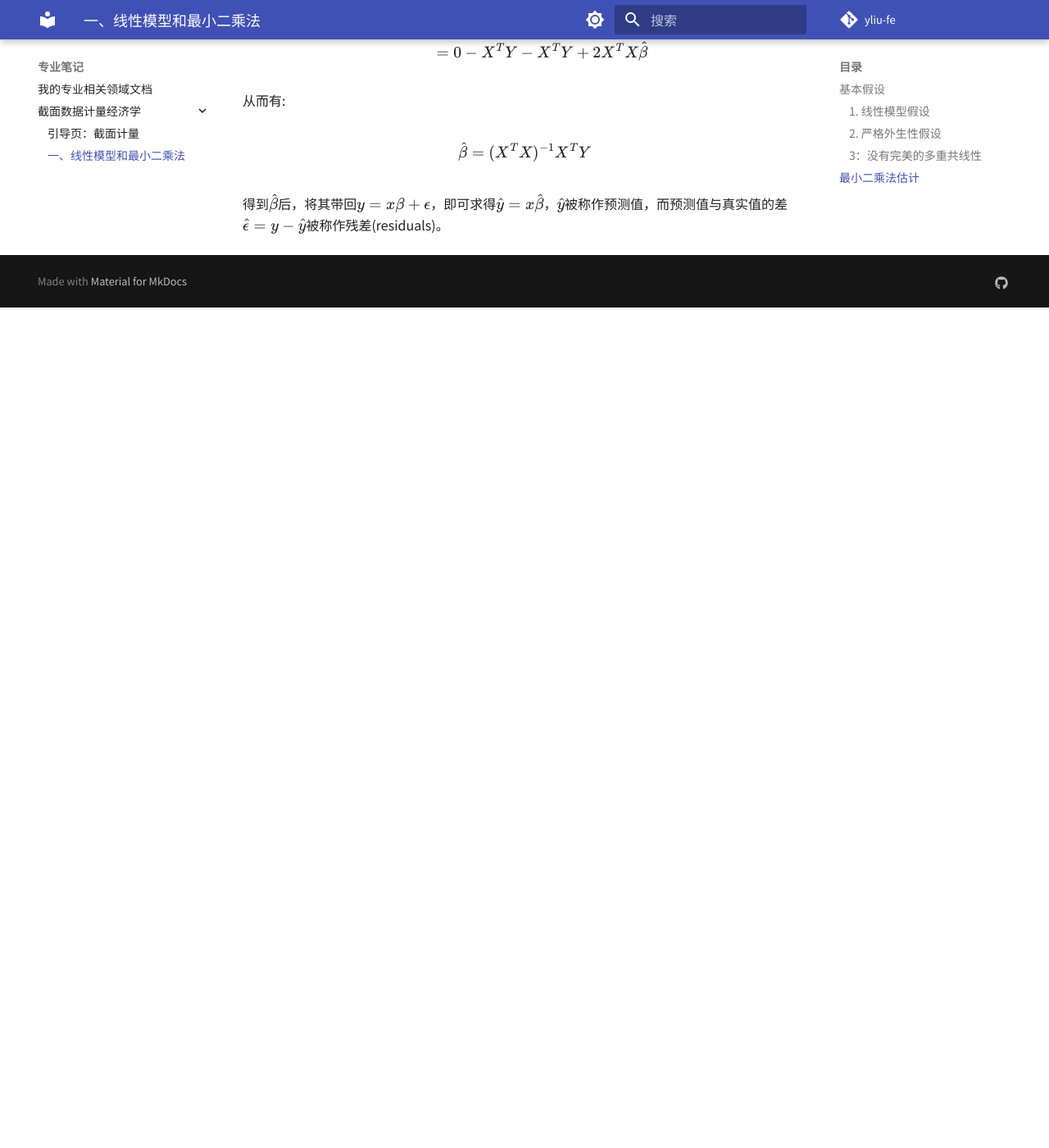
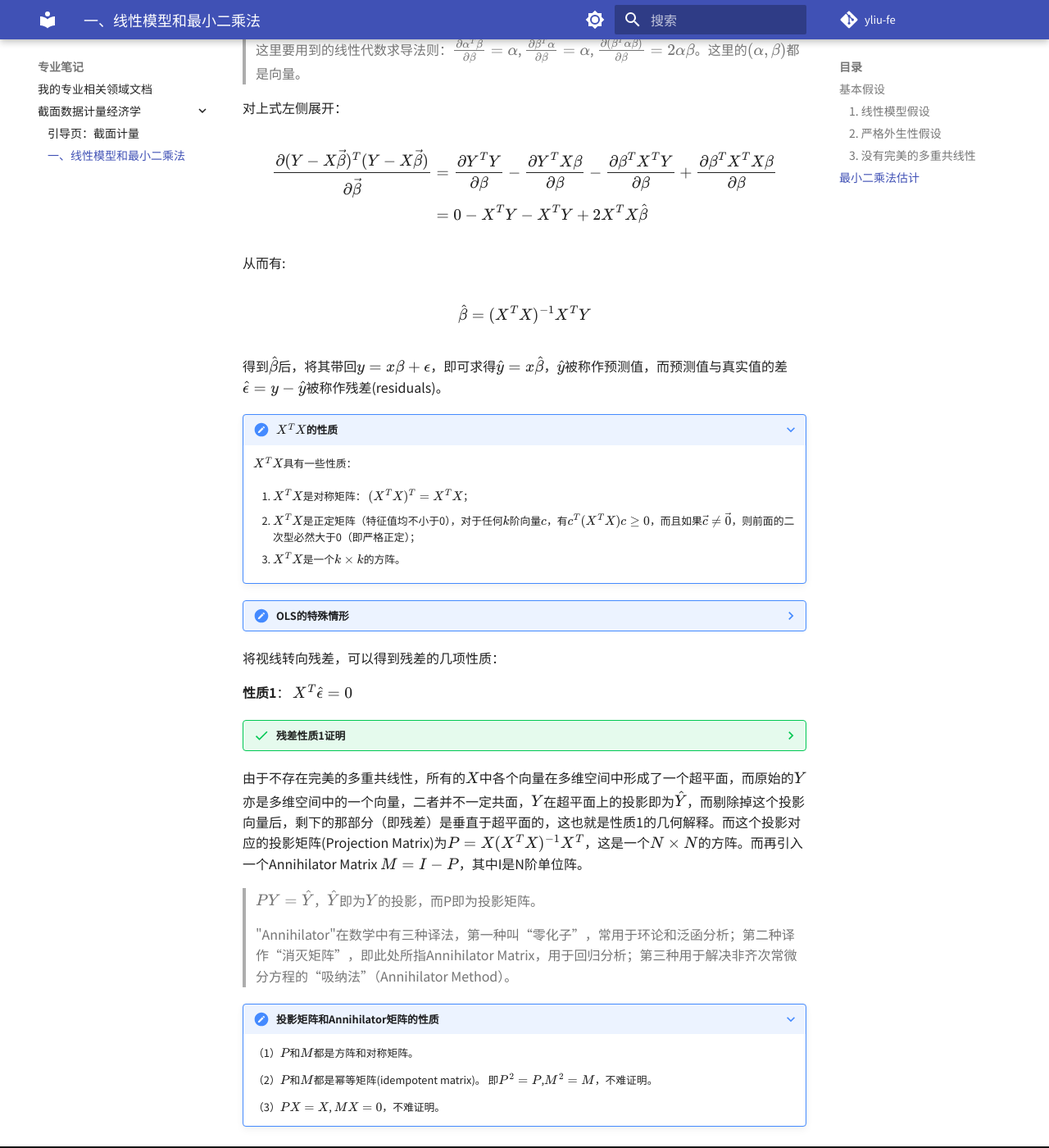
Before and after one commit to yliu-fe/yliu-fe.github.io, an MkDocs documentation site: the page built from docs/Majors/Cross-Sectional Econometrics/1_OLS.md, in a window 1280 px wide and 1400 px high, scrolled down 3156 px. Shown: the whole window at 82% size. Built offline with MkDocs 1.6.1 and Material for MkDocs 9.7.7, drawn with Linux system fonts in a browser that asks for light colours; comment, search, counter and statistics services are not loaded; before the commit the page ends 3531 px from its top, so only the background shows below that; some of the changed text lies outside the part shown.

Commit message:
Update: support for new version of PyMdownX blocks

```diff
--- a/docs/Majors/Cross-Sectional Econometrics/1_OLS.md
+++ b/docs/Majors/Cross-Sectional Econometrics/1_OLS.md
@@ -49,13 +49,15 @@ $$
 > 期望迭代原则经常会用在宏观经济学的动态均衡模型中，利用T期信息集来求解之后的消费决策，如知信息集$I_t$时求解t+2期的消费决策，$E_t[C_{t+2}] = E[C_{t+2}|I_t] = E_t [ E(C_{t+2} | I_{t+1})]$，另一个用途就是接下来要讲的严格外生性。
 
 ??? success "期望迭代法则的证明"
-    $$
-    \begin{align}
+
+
+$$
+\begin{align}
     E[u|v] &= \int uf(u|v) du\\
     E_v[E(u|v)] &= \int (\int uf(u|v) du) f(v) dv = \int \int uf(u|v) f(v) du dv\\
     &= \int u (\int f(u,v)dv) du = \int u f(u) du = E(u)
     \end{align}
-    $$
+$$
 
 接下来继续讨论严格外生性问题，由于知道了全部观测值$X$，就可以将这些常数$x_{ji}$乘进去：$E[\epsilon_i x_{ji}] = 0$，从而有$E_x [ E(\epsilon_i x_{ji} | x)] = 0$，从而有$E[\epsilon_i x_{ji}] = 0$，而如果$x_{1i} = 1$，那么就有$E[\epsilon_i] = 0$。而$cov(x_{ji}, \epsilon_i) = E[x_{ji} \epsilon_i] - E(x_{ji})E(\epsilon_i) = 0$，从而有$x_{ji}$与$\epsilon_i$正交（独立）。
 
@@ -67,7 +69,7 @@ $$
 
 或者说偏导数$\partial E(y_i|X)/\partial x_{ji} = \beta_j$。其经济学意义在于，*平均而言（因为式子里是期望），在其他的变量不变的情况下（偏导数的意义），如果$x_{ji}$增大了$\Delta x_{ji}$个单位，那么$y_i$将会提高$\beta_j \Delta x_{ji}$。*
 
-### 3：没有完美的多重共线性
+### 3. 没有完美的多重共线性
 
 假设3的严格表达应该是：*矩阵$X$（其规模为$n\times k$）的秩$rank(X) = k$*。
 
@@ -80,7 +82,6 @@ $$
 > 参照$rank(X^T X) = rank(XX^T) = rank(X)$
 
 此外，受限于计算机浮点数精度的限制，可能$X^T X$的行列式趋近于0，导致精度不够，或者其逆矩阵的行列式趋近于无穷，出现无法估计的情况。当这个行列式趋近于0时，其实就表明这个模型中存在比较严重的多重共线性了（如果等于零，则必然是存在完美的多重共线性），我们可以通过对$X^TX$做特征值分解来考察这个模型，如果特征值趋近于0，则就可以知道$X^TX$行列式趋近于0。或者，多重共线性可以通过VIF指标监测，若$VIF > 10$，则可以认为多重共线性存在。至于如何解决多重共线性，筛选变量即可。
-
 
 ## 最小二乘法估计
 
@@ -117,3 +118,55 @@ $$
 $$
 
 得到$\hat \beta$后，将其带回$y = x\beta + \epsilon$，即可求得$\hat y = x \hat \beta$，$\hat y$被称作预测值，而预测值与真实值的差$\hat \epsilon = y - \hat y$被称作残差(residuals)。
+
+???+ note "$X^T X$的性质"
+    $X^T X$具有一些性质：
+
+    1. $X^T X$是对称矩阵： $(X^TX)^T = X^TX$；
+
+    2. $X^T X$是正定矩阵（特征值均不小于0），对于任何$k$阶向量$c$，有$c^T (X^T X)c \geq 0$，而且如果$\vec c \not = \vec 0$，则前面的二次型必然大于0（即严格正定）；
+
+    3. $X^T X$是一个$k\times k$的方阵。
+
+??? note "OLS的特殊情形"
+    (1) 过原点回归，即截距项为0。为简单，这里设$k = 1$，有$y_i = \beta_i x_{1i} + \epsilon_i$，从而有$X = [x_{11},...,x_{1N}]^T$，$Y = [y_1,...,y_N]^T$，那么就可以得出:
+
+    $$
+    \hat \beta = (X^TX)^{-1}X^TY = \frac{\sum_{i=1}^N x_{1i}Y_i}{\sum_{i=1}^N x_{1i}^2}
+    $$
+
+    进一步，如果$x_{1i}$ = 1，则有$y_i = \beta_i + \epsilon_i$，此时$\beta = \bar y$。
+
+    (2) k = 2，且有截距项。则$y_i = \beta_1 + \beta_2 x_{2i} + \epsilon_i$，代入OLS系数表达式，就有著名的线性规划系数方程：
+
+    $$
+    \begin{align}
+    \hat \beta_2 &= \frac{\sum_{i=1}^N (x_{2i} - \bar x_2) (y_i - \bar y)}{\sum_{i=1}^N (x_{2i} - \bar x_2)^2}\\
+    \hat \beta_1 &= \bar y - \hat \beta_2 \bar x_2
+    \end{align}
+    $$
+
+将视线转向残差，可以得到残差的几项性质：
+
+**性质1**： $X^T \hat \epsilon = 0$
+??? success "残差性质1证明"
+    $$
+    \begin{align}
+    X^T \hat \epsilon &= X^T(Y - \hat Y) = X^T Y - X^T \hat Y\\
+    &=X^T Y - X^T X \hat \beta = X^T Y - (X^TX) (X^TX)^{-1} X^TY\\
+    &= X^TY - X^TY = 0
+    \end{align}
+    $$
+
+由于不存在完美的多重共线性，所有的$X$中各个向量在多维空间中形成了一个超平面，而原始的$Y$亦是多维空间中的一个向量，二者并不一定共面，$Y$在超平面上的投影即为$\hat Y$，而剔除掉这个投影向量后，剩下的那部分（即残差）是垂直于超平面的，这也就是性质1的几何解释。而这个投影对应的投影矩阵(Projection Matrix)为$P = X(X^TX)^{-1}X^T$，这是一个$N \times N$的方阵。而再引入一个Annihilator Matrix $M = I - P$，其中I是N阶单位阵。
+> $PY = \hat Y$，$\hat Y$即为$Y$的投影，而P即为投影矩阵。
+>
+>"Annihilator"在数学中有三种译法，第一种叫“零化子”，常用于环论和泛函分析；第二种译作“消灭矩阵”，即此处所指Annihilator Matrix，用于回归分析；第三种用于解决非齐次常微分方程的“吸纳法”（Annihilator Method）。
+
+???+ note "投影矩阵和Annihilator矩阵的性质"
+
+    （1）$P$和$M$都是方阵和对称矩阵。
+
+    （2）$P$和$M$都是幂等矩阵(idempotent matrix)。 即$P^2 = P$,$M^2 = M$，不难证明。
+
+    （3）$PX = X$, $MX = 0$，不难证明。
--- a/mkdocs.yml
+++ b/mkdocs.yml
@@ -15,6 +15,7 @@ nav:
     - MkDocs疑难杂症研究:
       - 引入MathJax: Techs/Notes for Mkdocs/MathJax的引入.md
       - 如何联动Github Pages: Techs/Notes for Mkdocs/Github pages note.md
+      - 如何使用PyMdown blocks: Techs/Notes for Mkdocs/PyMdown_blocks.md
   - 专业笔记:
     - Majors/Major_index.md
     - 截面数据计量经济学:
@@ -72,6 +73,26 @@ markdown_extensions:
       generic: true
   - pymdownx.superfences
   - pymdownx.details
+  - pymdownx.blocks.admonition:
+      types:
+      - new
+      - settings
+      - note
+      - abstract
+      - info
+      - tip
+      - success
+      - question
+      - warning
+      - failure
+      - danger
+      - bug
+      - example
+      - quote
+  - pymdownx.blocks.details:
+  - pymdownx.blocks.definition:
+  - pymdownx.blocks.tab:
+      alternate_style: True
 
 
 extra_javascript:
```
Also changed, not shown: docs/Techs/Notes for Mkdocs/PyMdown_blocks.md (added, +241 -0 lines).
